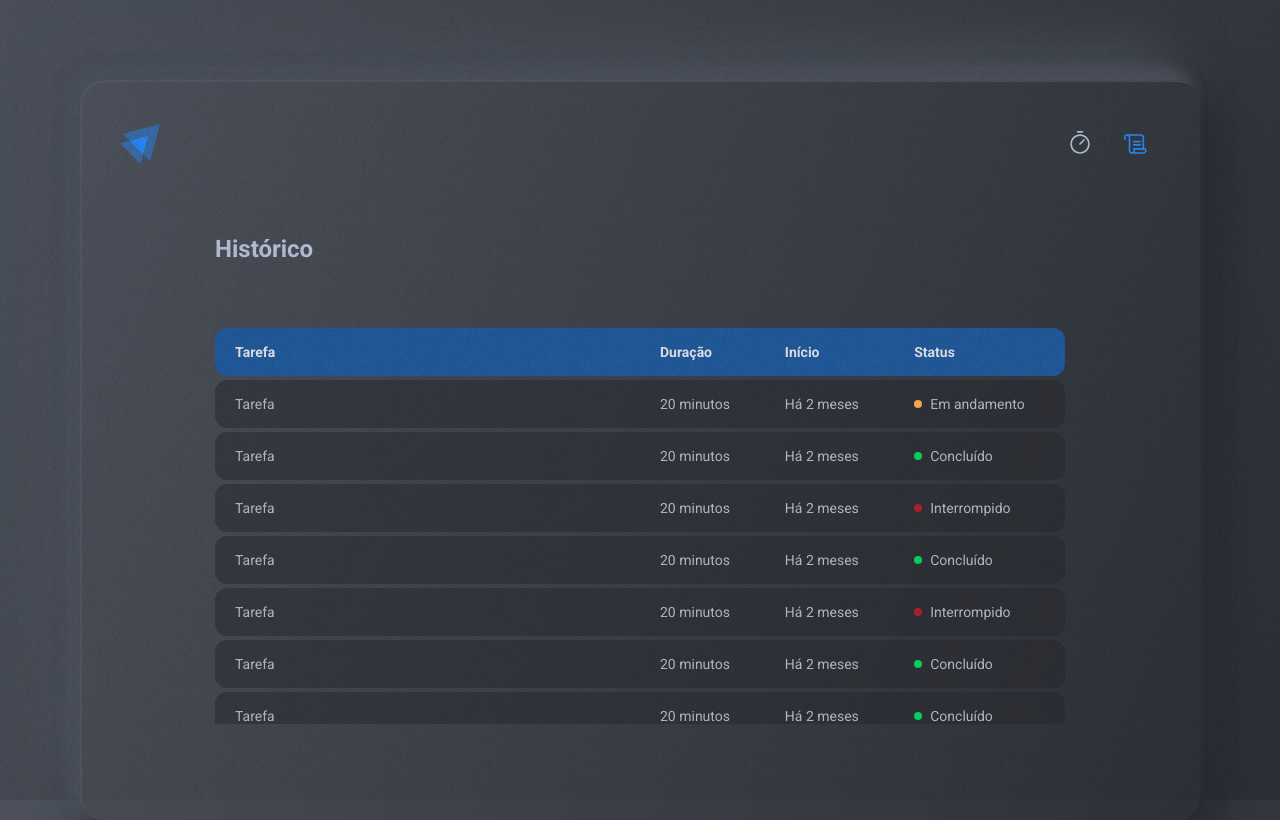
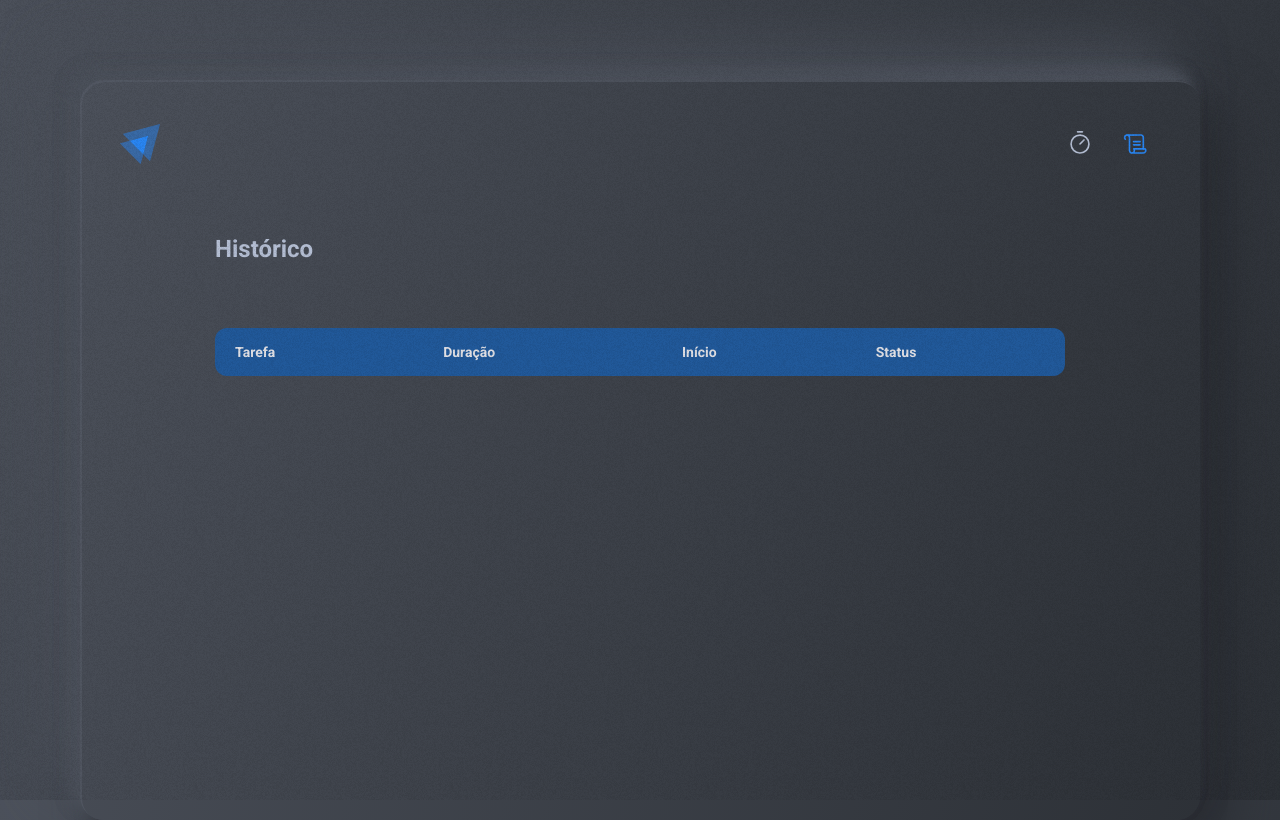
Before and after one commit to sirhent/react-pomodoro, a React (Vite) app: page /history in a window 1280 px wide. Built offline with nearby package versions, Linux system fonts and the light colour scheme.

Commit message:
Implement cycles listing on history page

```diff
--- a/src/pages/History/index.tsx
+++ b/src/pages/History/index.tsx
@@ -21,78 +21,28 @@ export function History() {
           </thead>
 
           <tbody>
-            <tr>
-              <td>Tarefa</td>
-              <td>20 minutos</td>
-              <td>Há 2 meses</td>
-              <td>
-                <TaskStatus statusColor="yellow">Em andamento</TaskStatus>
-              </td>
-            </tr>
-            <tr>
-              <td>Tarefa</td>
-              <td>20 minutos</td>
-              <td>Há 2 meses</td>
-              <td>
-                <TaskStatus statusColor="green">Concluído</TaskStatus>
-              </td>
-            </tr>
-            <tr>
-              <td>Tarefa</td>
-              <td>20 minutos</td>
-              <td>Há 2 meses</td>
-              <td>
-                <TaskStatus statusColor="red">Interrompido</TaskStatus>
-              </td>
-            </tr>
-            <tr>
-              <td>Tarefa</td>
-              <td>20 minutos</td>
-              <td>Há 2 meses</td>
-              <td>
-                <TaskStatus statusColor="green">Concluído</TaskStatus>
-              </td>
-            </tr>
-            <tr>
-              <td>Tarefa</td>
-              <td>20 minutos</td>
-              <td>Há 2 meses</td>
-              <td>
-                <TaskStatus statusColor="red">Interrompido</TaskStatus>
-              </td>
-            </tr>
-            <tr>
-              <td>Tarefa</td>
-              <td>20 minutos</td>
-              <td>Há 2 meses</td>
-              <td>
-                <TaskStatus statusColor="green">Concluído</TaskStatus>
-              </td>
-            </tr>
-            <tr>
-              <td>Tarefa</td>
-              <td>20 minutos</td>
-              <td>Há 2 meses</td>
-              <td>
-                <TaskStatus statusColor="green">Concluído</TaskStatus>
-              </td>
-            </tr>
-            <tr>
-              <td>Tarefa</td>
-              <td>20 minutos</td>
-              <td>Há 2 meses</td>
-              <td>
-                <TaskStatus statusColor="green">Concluído</TaskStatus>
-              </td>
-            </tr>
-            <tr>
-              <td>Tarefa</td>
-              <td>20 minutos</td>
-              <td>Há 2 meses</td>
-              <td>
-                <TaskStatus statusColor="red">Interrompido</TaskStatus>
-              </td>
-            </tr>
+            {cycles.map((cycle) => {
+              return (
+                <tr key={cycle.id}>
+                  <td>{cycle.task}</td>
+                  <td>{cycle.amountOfMinutes} minutos</td>
+                  <td>{cycle.startedAt.toISOString()}</td>
+                  <td>
+                    {cycle.finishedAt && (
+                      <TaskStatus statusColor="green">Concluído</TaskStatus>
+                    )}
+
+                    {cycle.interruptedAt && (
+                      <TaskStatus statusColor="red">Interrompido</TaskStatus>
+                    )}
+
+                    {(!cycle.finishedAt && !cycle.interruptedAt) && (
+                      <TaskStatus statusColor="yellow">Em andamento</TaskStatus>
+                    )}
+                  </td>
+                </tr>
+              );
+            })}
           </tbody>
         </table>
       </HistoryList>
```
